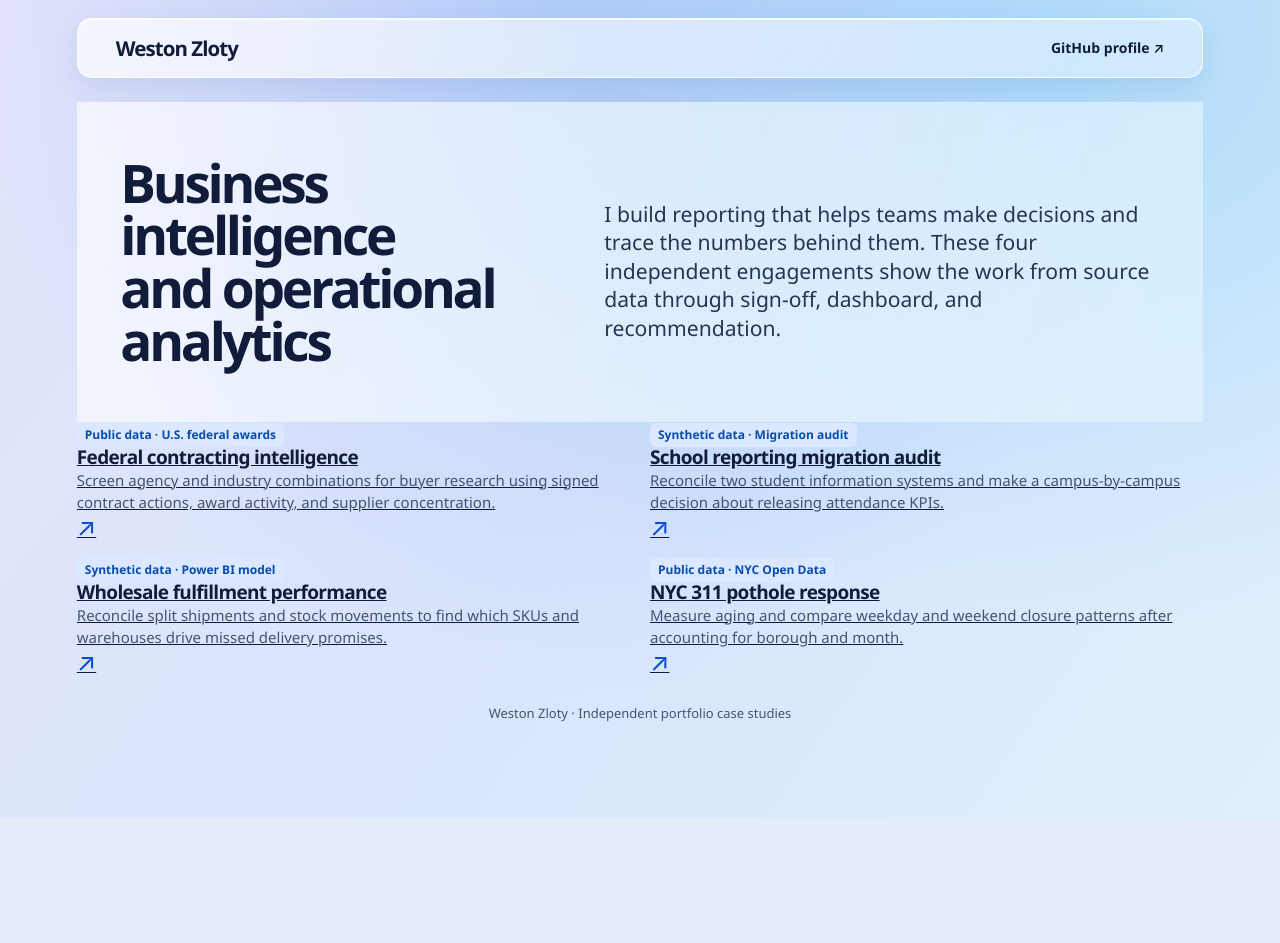
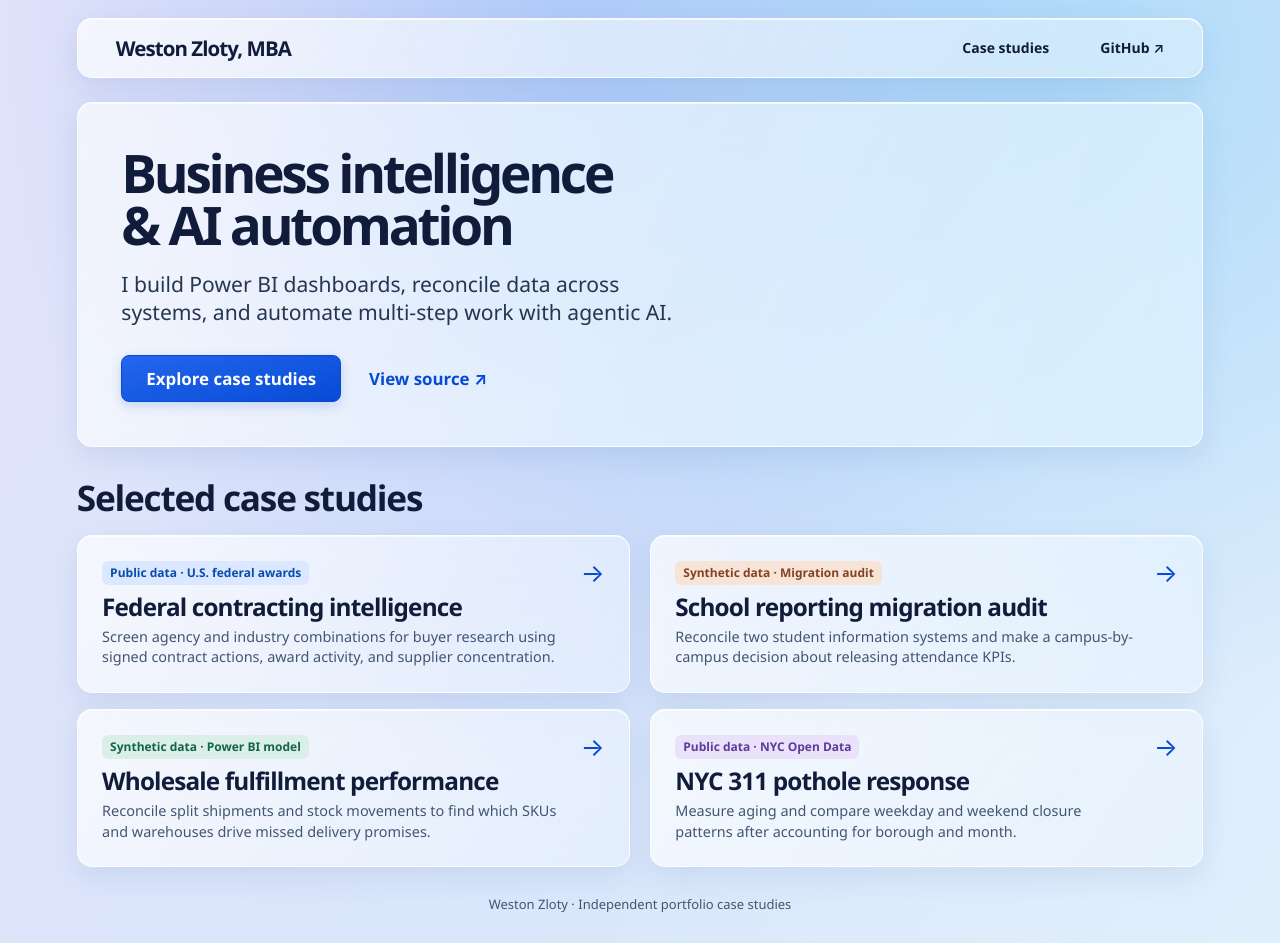
Before and after one commit to AVIZDATASOLUTIONS/bi-portfolio, a plain HTML site: page docs/index.html in a window 1280 px wide. Before the commit the page ends 818 px from the top, so only its background shows below. Drawn offline with Linux system fonts and the light colour scheme.

Commit message:
Redesign the portfolio landing page

```diff
--- a/docs/index.html
+++ b/docs/index.html
@@ -3,23 +3,71 @@
 <head>
 <meta charset="utf-8">
 <meta name="viewport" content="width=device-width, initial-scale=1">
-<title>Weston Zloty | Business Intelligence Portfolio</title>
+<title>Weston Zloty, MBA | Business Intelligence &amp; AI Automation</title>
+<meta name="description" content="Explore four interactive business intelligence case studies by Weston Zloty, MBA.">
 <link rel="icon" href="data:,">
 <link rel="stylesheet" href="./styles.css">
+<link rel="stylesheet" href="./hero-art.css">
 </head>
 <body class="overview">
-<header class="masthead"><div class="mast-inner"><a class="brand" href="./index.html">Weston Zloty</a><nav aria-label="Profile"><a href="https://github.com/AVIZDATASOLUTIONS">GitHub profile ↗</a></nav></div></header>
-<main class="wrap">
-<section class="intro">
-<h1>Business intelligence<br>and operational analytics</h1>
-<p>I build reporting that helps teams make decisions and trace the numbers behind them. These four independent engagements show the work from source data through sign-off, dashboard, and recommendation.</p>
-</section>
-<section class="case-index" aria-label="Selected case studies">
-<a href="./dashboard.html?case=federal-contracting"><div><span class="case-provenance">Public data · U.S. federal awards</span><h2>Federal contracting intelligence</h2><p>Screen agency and industry combinations for buyer research using signed contract actions, award activity, and supplier concentration.</p></div><span class="case-arrow" aria-hidden="true">↗</span></a>
-<a href="./dashboard.html?case=school-reporting"><div><span class="case-provenance">Synthetic data · Migration audit</span><h2>School reporting migration audit</h2><p>Reconcile two student information systems and make a campus-by-campus decision about releasing attendance KPIs.</p></div><span class="case-arrow" aria-hidden="true">↗</span></a>
-<a href="./dashboard.html?case=wholesale-fulfillment"><div><span class="case-provenance">Synthetic data · Power BI model</span><h2>Wholesale fulfillment performance</h2><p>Reconcile split shipments and stock movements to find which SKUs and warehouses drive missed delivery promises.</p></div><span class="case-arrow" aria-hidden="true">↗</span></a>
-<a href="./dashboard.html?case=nyc-311"><div><span class="case-provenance">Public data · NYC Open Data</span><h2>NYC 311 pothole response</h2><p>Measure aging and compare weekday and weekend closure patterns after accounting for borough and month.</p></div><span class="case-arrow" aria-hidden="true">↗</span></a>
-</section>
+<a class="skip" href="#main">Skip to portfolio</a>
+<header class="masthead">
+  <div class="mast-inner">
+    <a class="brand" href="./index.html">Weston Zloty, MBA</a>
+    <nav aria-label="Portfolio">
+      <a href="#case-studies">Case studies</a>
+      <a href="https://github.com/AVIZDATASOLUTIONS">GitHub <span aria-hidden="true">↗</span></a>
+    </nav>
+  </div>
+</header>
+<main id="main" class="wrap">
+  <section class="intro glass">
+    <div class="intro-copy">
+      <h1>Business intelligence &amp; AI automation</h1>
+      <p>I build Power BI dashboards, reconcile data across systems, and automate multi-step work with agentic AI.</p>
+      <div class="intro-actions">
+        <a class="primary" href="#case-studies">Explore case studies</a>
+        <a class="source-link" href="https://github.com/AVIZDATASOLUTIONS/bi-portfolio">View source <span aria-hidden="true">↗</span></a>
+      </div>
+    </div>
+  </section>
+  <section id="case-studies" aria-labelledby="case-studies-title">
+    <h2 id="case-studies-title">Selected case studies</h2>
+    <div class="case-index">
+      <a class="case-card glass" data-accent="ocean" href="./dashboard.html?case=federal-contracting">
+        <div>
+          <span class="case-provenance">Public data · U.S. federal awards</span>
+          <h3>Federal contracting intelligence</h3>
+          <p>Screen agency and industry combinations for buyer research using signed contract actions, award activity, and supplier concentration.</p>
+        </div>
+        <span class="case-arrow" aria-hidden="true">→</span>
+      </a>
+      <a class="case-card glass" data-accent="copper" href="./dashboard.html?case=school-reporting">
+        <div>
+          <span class="case-provenance">Synthetic data · Migration audit</span>
+          <h3>School reporting migration audit</h3>
+          <p>Reconcile two student information systems and make a campus-by-campus decision about releasing attendance KPIs.</p>
+        </div>
+        <span class="case-arrow" aria-hidden="true">→</span>
+      </a>
+      <a class="case-card glass" data-accent="forest" href="./dashboard.html?case=wholesale-fulfillment">
+        <div>
+          <span class="case-provenance">Synthetic data · Power BI model</span>
+          <h3>Wholesale fulfillment performance</h3>
+          <p>Reconcile split shipments and stock movements to find which SKUs and warehouses drive missed delivery promises.</p>
+        </div>
+        <span class="case-arrow" aria-hidden="true">→</span>
+      </a>
+      <a class="case-card glass" data-accent="violet" href="./dashboard.html?case=nyc-311">
+        <div>
+          <span class="case-provenance">Public data · NYC Open Data</span>
+          <h3>NYC 311 pothole response</h3>
+          <p>Measure aging and compare weekday and weekend closure patterns after accounting for borough and month.</p>
+        </div>
+        <span class="case-arrow" aria-hidden="true">→</span>
+      </a>
+    </div>
+  </section>
 </main>
 <footer class="wrap footer">Weston Zloty · Independent portfolio case studies</footer>
 </body>
```
